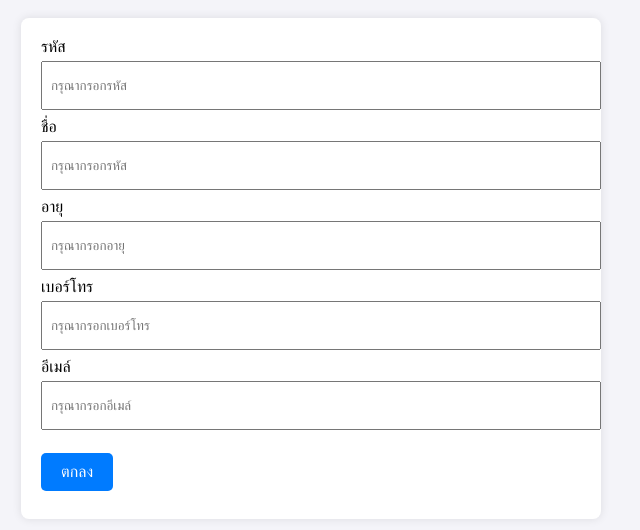
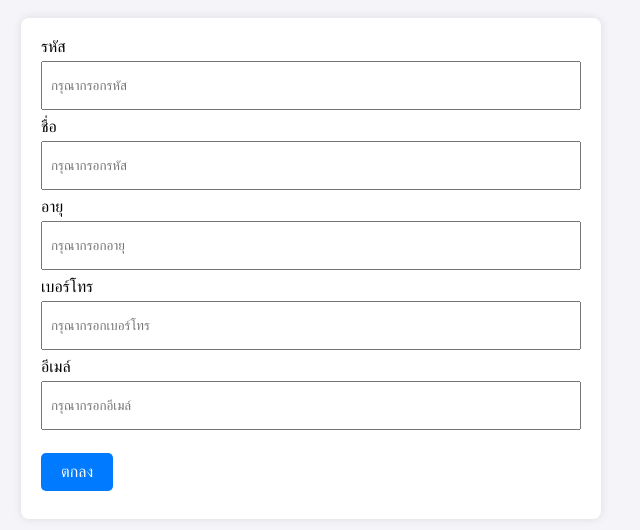
Before and after one commit to siriphong-yan/homework-3.1-database, a website: page students.html in a window 1280 px wide. Shown: the part 164-694 px from the top of the page, without its empty margins (349-989 px from the left). Drawn offline with Linux system fonts and the light colour scheme.

Commit message:
update students.html
edit css code

```diff
--- a/students.html
+++ b/students.html
@@ -56,7 +56,7 @@
 
         .field-item input{
             display: block;
-            width: 100%;
+            width: calc(100% - 20px);
             height: 35px;
             padding: 5px 8px;
         }
```
